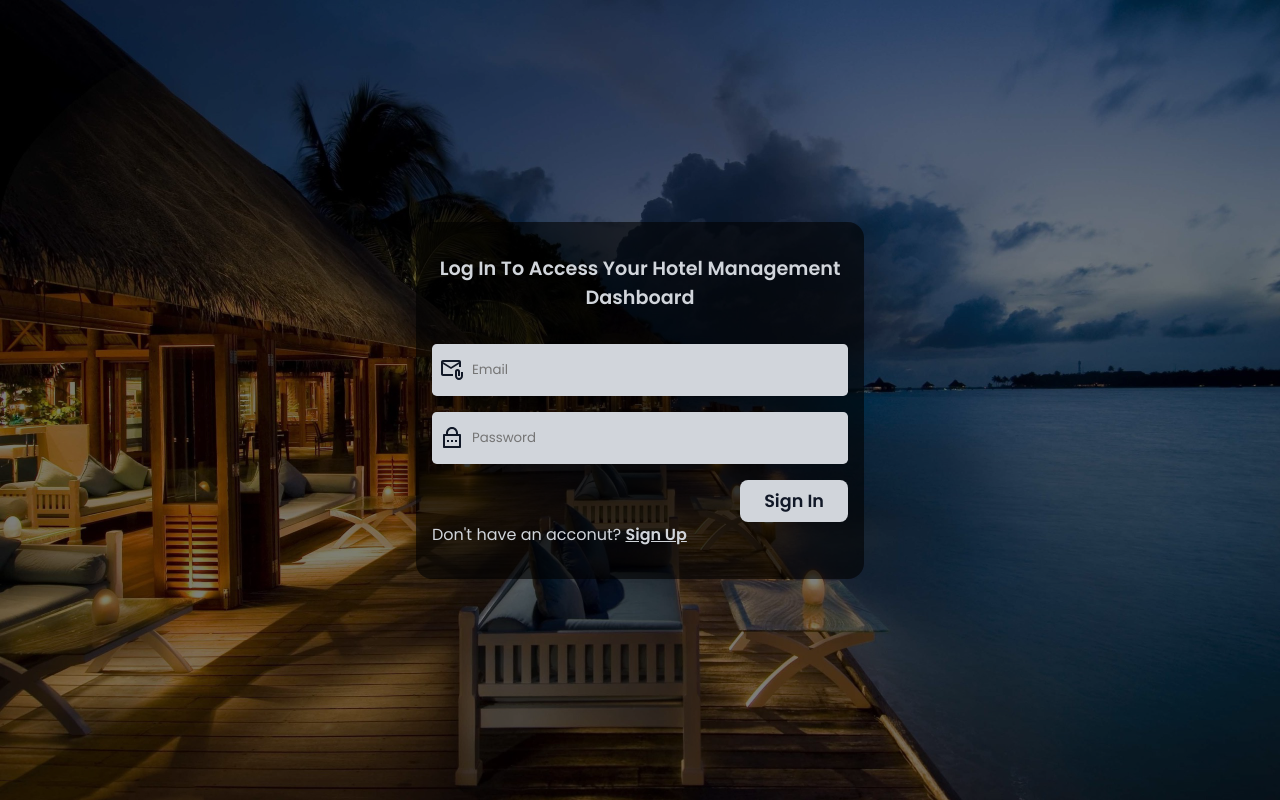
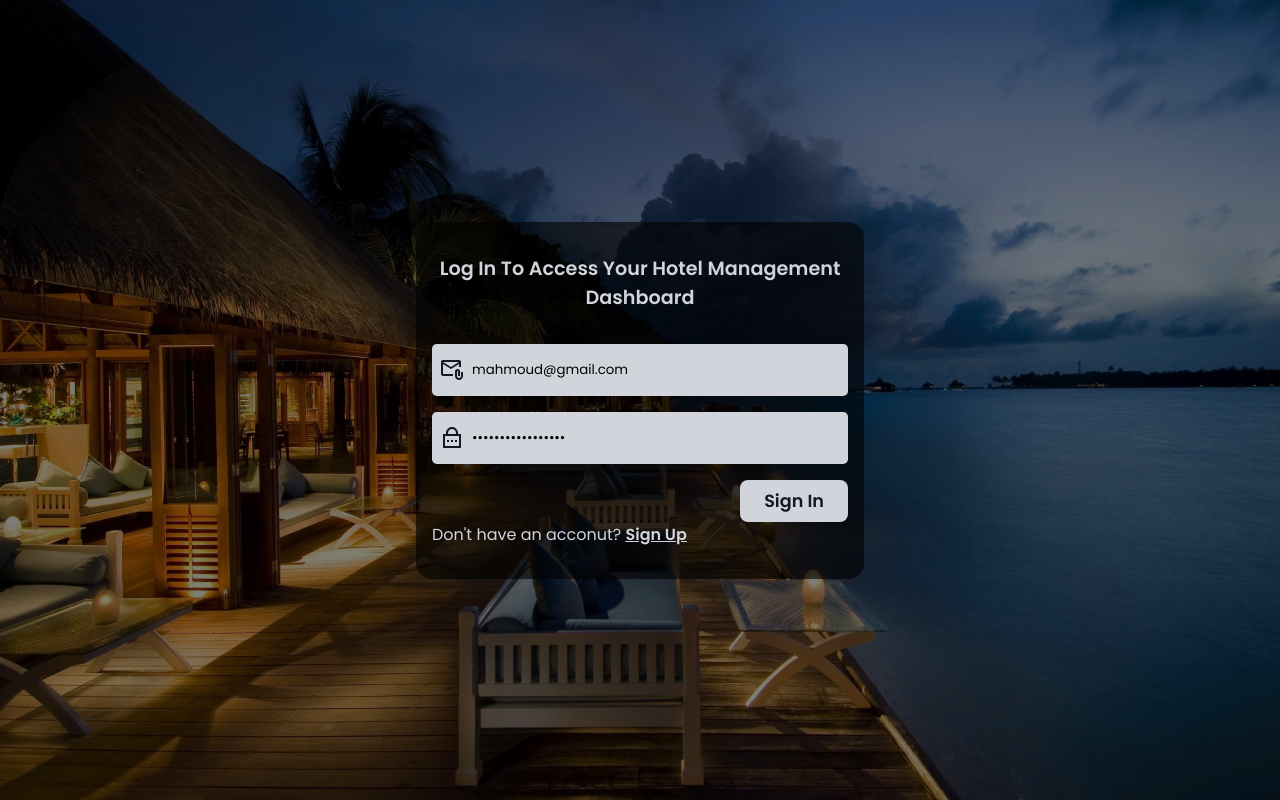
Before and after one commit to Ma7moud-Emad/hotel-management, a React (Vite) app: page /signin in a window 1280 px wide. Built offline with nearby package versions, Linux system fonts and the light colour scheme; a web font is replaced by a local one.

Commit message:
Update SignIn.jsx
Add default user

```diff
--- a/src/pages/SignIn.jsx
+++ b/src/pages/SignIn.jsx
@@ -12,7 +12,7 @@ export default function SignIn() {
     register,
     handleSubmit,
     formState: { errors },
-  } = useForm();
+  } = useForm({defaultValues:{email :"mahmoud@gmail.com", password:"mahmoud@gmail.com"}});
 
   const { isPending: isLogin, mutate: loginMutate } = useMutation({
     mutationFn: ({ email, password }) => login({ email, password }),
```
